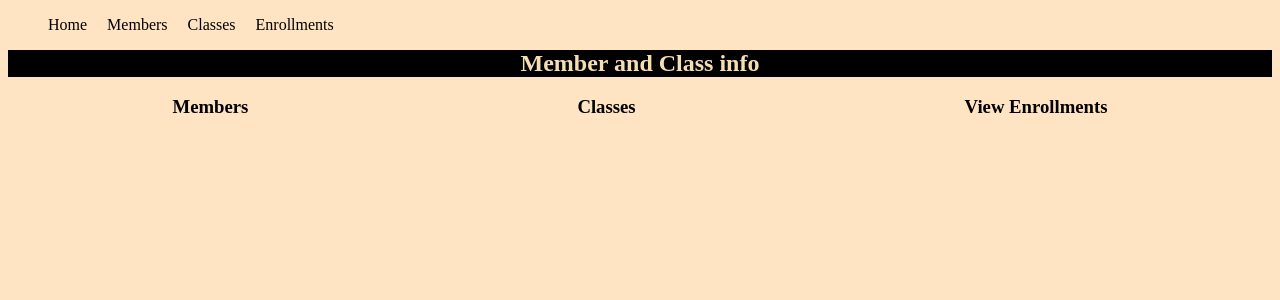
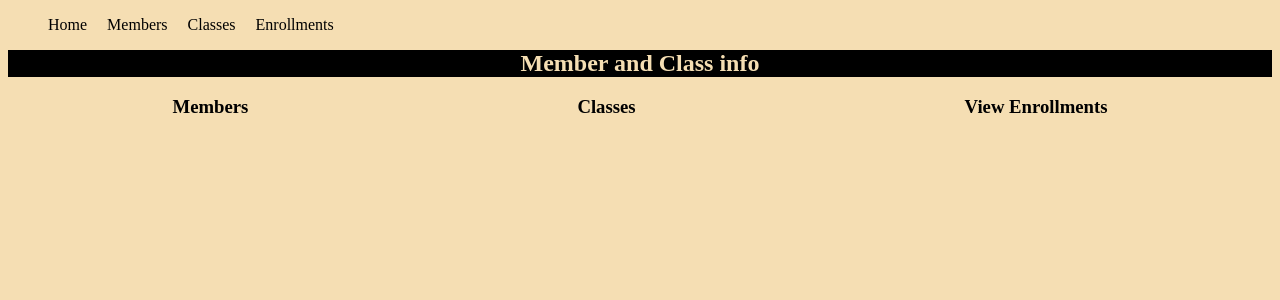
Before and after one commit to CCam20/Python-Gym-Project, a Flask app: page / in a window 1280 px wide. Shown: the top 300 px of the page. Run offline with Flask 2, Linux system fonts and the light colour scheme.

Commit message:
readme test

```diff
--- a/static/css/base.css
+++ b/static/css/base.css
@@ -1,5 +1,5 @@
 body{
-    background-color: bisque;
+    background-color: wheat;
 }
 main nav ul li{
     list-style: none;
--- a/templates/enrollments/enrollment.html
+++ b/templates/enrollments/enrollment.html
@@ -5,7 +5,7 @@
 <table class="enrollment-table">
 
     <tr>
-        <!-- <td>{{enrollment.member.first_name}}</td> -->
+        <!-- <td>{{enrollment.member.first_name}}</td> not working-->
 
     </tr>
 </table>
```
Also changed, not shown: repositories/member_repository.py (+0 -13 lines), static/css/enrollments.css (+5 -5 lines), README.md.
